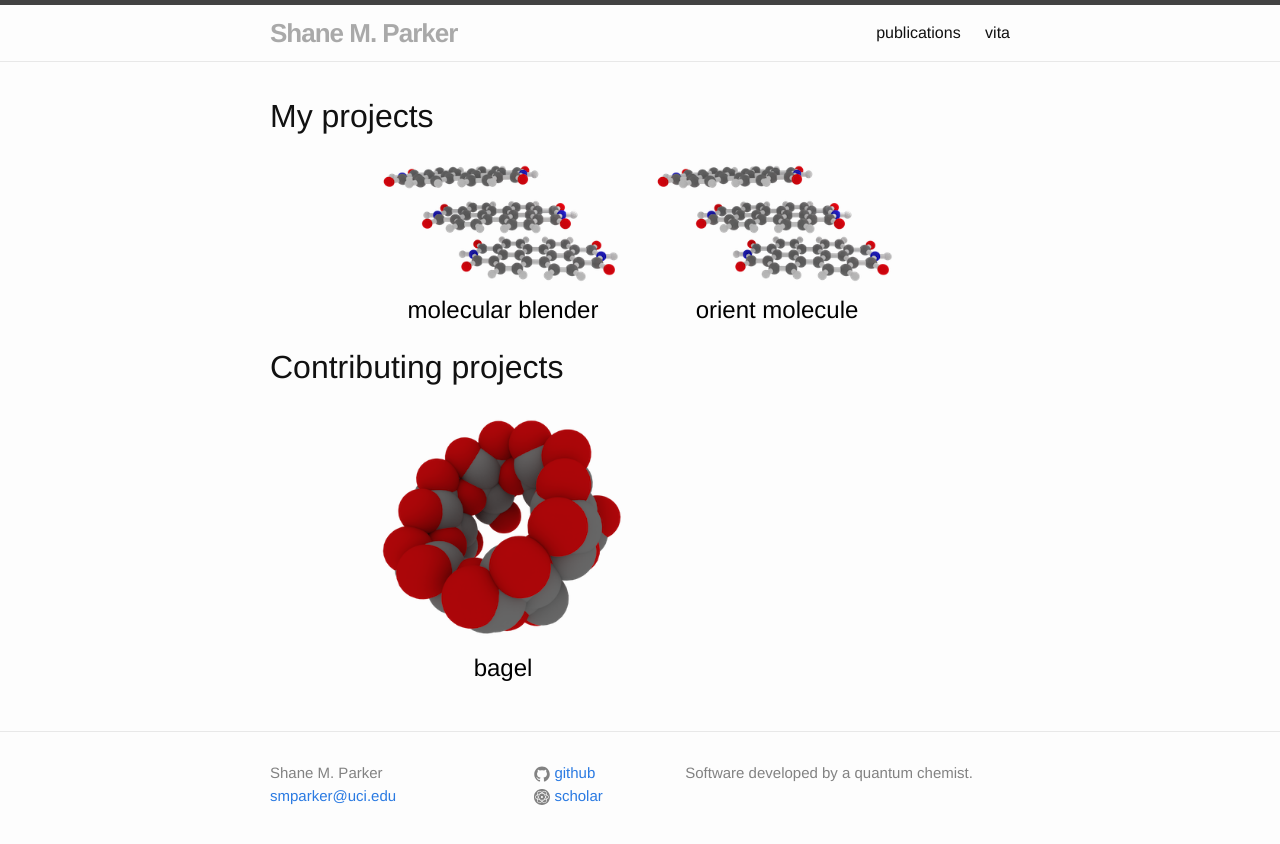
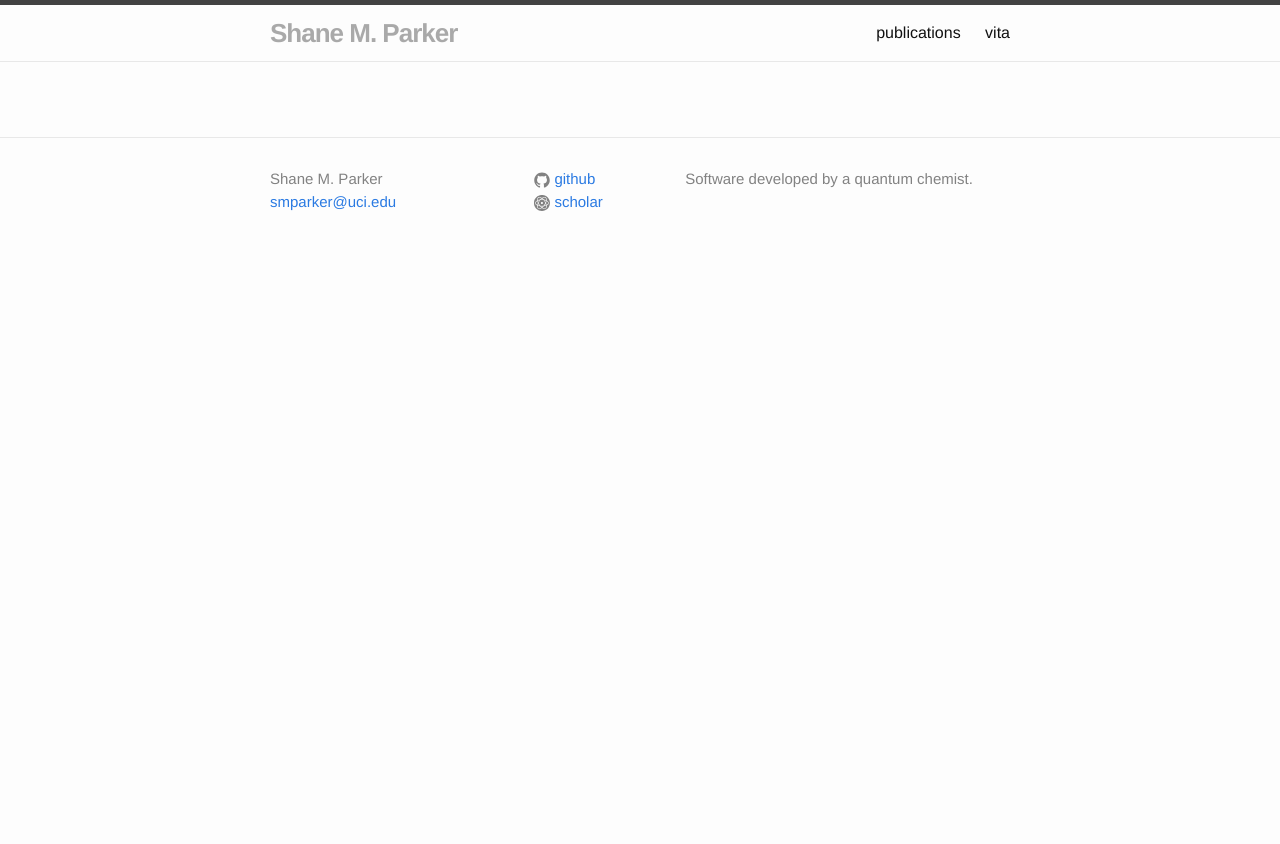
Before and after one commit to smparker/smparker.github.io, a Jekyll site: the page built from index.html, in a window 1280 px wide. Shown: the top 844 px of the page. Built offline with Jekyll 4.4.1, drawn with Linux system fonts in a browser that asks for light colours.

Commit message:
Revert "starting a home page with pictures and links to my particular projects"
This reverts commit 4832b931f7d8f6dba8a1550118ae7312e6e76ba3.

```diff
--- a/_data/coprojects.yml
+++ /dev/null
@@ -1,3 +0,0 @@
-- image: "cyclodextrin.png"
-  url: "https://github.com/nubakery/bagel"
-  text: bagel
--- a/_sass/_layout.scss
+++ b/_sass/_layout.scss
@@ -156,51 +156,6 @@
     }
 }
 
-/**
- * Home content
- */
-
-.project-list {
-  position: relative;
-  width: 70%;
-  margin-left: auto;
-  margin-right: auto;
-}
-
-.project-left, .project-right {
-  position: relative;
-  width: -webkit-calc(50% - #{$spacing-unit} / 2);
-  width:         calc(50% - #{$spacing-unit} / 2);
-}
-
-.project-left {
-  float: left;
-}
-
-.project-right {
-  margin-left: -webkit-calc(50% + #{$spacing-unit} / 2);
-  margin-left:         calc(50% + #{$spacing-unit} / 2);
-}
-
-.project-text {
-  position: relative;
-  top: 0em;
-  background-color: rgba(255, 255, 255, 0.0);
-  text-align: center;
-  font-size: 150%;
-}
-
-.image-link-text {
-  color: black;
-
-  &:visited {
-    color: black;
-  }
-
-  &:hover {
-    color: gray;
-  }
-}
 
 
 /**
--- a/index.html
+++ b/index.html
@@ -3,28 +3,19 @@
 bold_title: true
 ---
 
-<div class="home" style="left:clear;">
-  <h1>My projects</h1>
-  <div class="project-list">
-    {% for proj in site.data.myprojects %}
-      <div class="{% cycle 'primary': 'project-left', 'project-right' %}">
-        <a class="image-link-text" href="{{proj.url}}">
-          <img src="{{ proj.image }}">
-          <h2 class="project-text">{{ proj.text }}</h2>
-        </a>
-      </div>
+<div class="home">
+    {{page.title}}
+
+  <ul class="post-list">
+    {% for post in site.posts %}
+      <li>
+        <span class="post-meta">{{ post.date | date: "%b %-d, %Y" }}</span>
+
+        <h2>
+          <a class="post-link" href="{{ post.url | prepend: site.baseurl }}">{{ post.title }}</a>
+        </h2>
+      </li>
     {% endfor %}
-  </div>
+  </ul>
 
-  <h1 style="clear:both;">Contributing projects</h1>
-  <div class="project-list">
-    {% for proj in site.data.coprojects %}
-      <div class="{% cycle 'contributing': 'project-left', 'project-right' %}">
-        <a class="image-link-text" href="{{proj.url}}">
-          <img src="{{ proj.image }}">
-          <h2 class="project-text">{{ proj.text }}</h2>
-        </a>
-      </div>
-    {% endfor %}
-  </div>
 </div>
```
Also changed, not shown: _data/myprojects.yml (deleted, +0 -7 lines), cyclodextrin.png (deleted), pdi.png (deleted).
